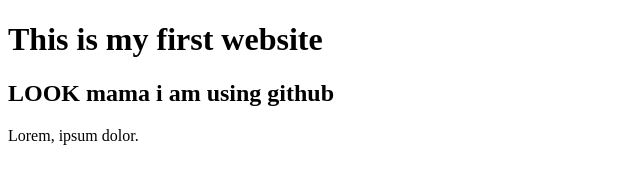
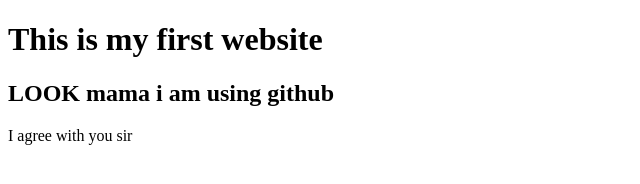
Before and after one commit to niazmorshed1/my-first-website, a plain HTML site: page index.html in a window 1280 px wide. Shown: the full height of the page, 0-640 px from the left. Drawn offline with Linux system fonts and the light colour scheme.

Commit message:
agreement with sir

```diff
--- a/index.html
+++ b/index.html
@@ -9,6 +9,6 @@
 <body>
     <h1>This is my first website</h1>
     <h2>LOOK mama i am using github</h2>
-    <p>Lorem, ipsum dolor.</p>
+    <p>I agree with you sir</p>
 </body>
 </html>
```
